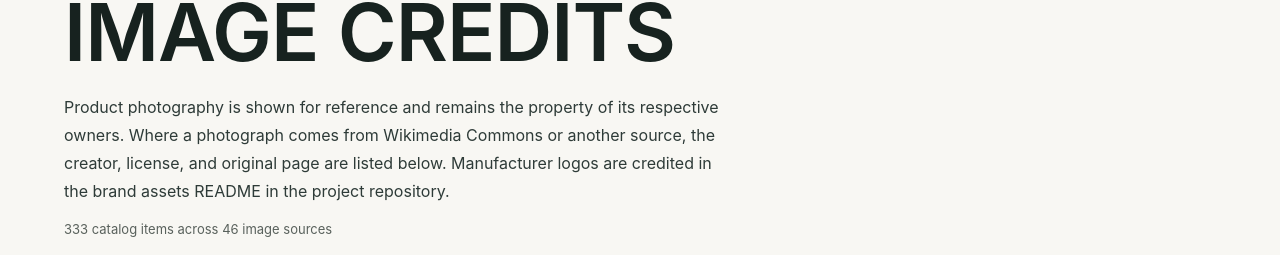
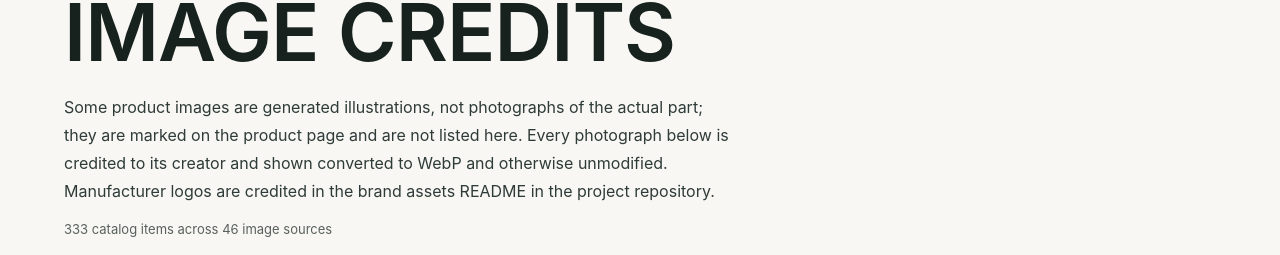
Before and after one commit to Abdulalim292/storefront, a Next.js app: page /image-credits in a window 1280 px wide. Shown: the part 225-480 px from the top of the page. Built offline with nearby package versions, Linux system fonts and the light colour scheme; no server answers.

Commit message:
feat: credit only real photographs on the image credits page

```diff
--- a/app/image-credits/page.tsx
+++ b/app/image-credits/page.tsx
@@ -2,6 +2,7 @@ import type { Metadata } from 'next';
 import { PRODUCTS } from '@/data/products';
 import { EQUIPMENT_PRODUCTS } from '@/data/equipment';
 import { cleanDash } from '@/lib/copy';
+import { isGeneratedImage } from '@/lib/product-image-note';
 
 export const metadata: Metadata = {
   title: 'Image credits',
@@ -29,7 +30,7 @@ function safeHttpUrl(value: string) {
 // Many catalog entries share the same source photograph. Grouping keeps the
 // attribution page small while still naming every product that uses it.
 const creditGroups = (() => {
-  const products = [...PRODUCTS, ...EQUIPMENT_PRODUCTS];
+  const products = [...PRODUCTS, ...EQUIPMENT_PRODUCTS].filter((product) => !isGeneratedImage(product));
   const groups = new Map<string, CreditGroup>();
 
   for (const product of products) {
@@ -80,9 +81,10 @@ export default function ImageCreditsPage() {
             <p className="font-outlier text-xs text-muted">Attribution</p>
             <h1 className="mt-4 text-ink">Image credits</h1>
             <p className="mt-5 max-w-2xl text-base leading-7 text-ink-2">
-              Product photography is shown for reference and remains the property of its respective owners. Where a photograph
-              comes from Wikimedia Commons or another source, the creator, license, and original page are listed below.
-              Manufacturer logos are credited in the brand assets README in the project repository.
+              Some product images are generated illustrations, not photographs of the actual part; they are marked on the
+              product page and are not listed here. Every photograph below is credited to its creator and shown converted to
+              WebP and otherwise unmodified. Manufacturer logos are credited in the brand assets README in the project
+              repository.
             </p>
             <p className="mt-4 font-outlier text-xs text-muted">
               {PRODUCTS.length + EQUIPMENT_PRODUCTS.length} catalog items across {creditGroups.length} image sources
```
